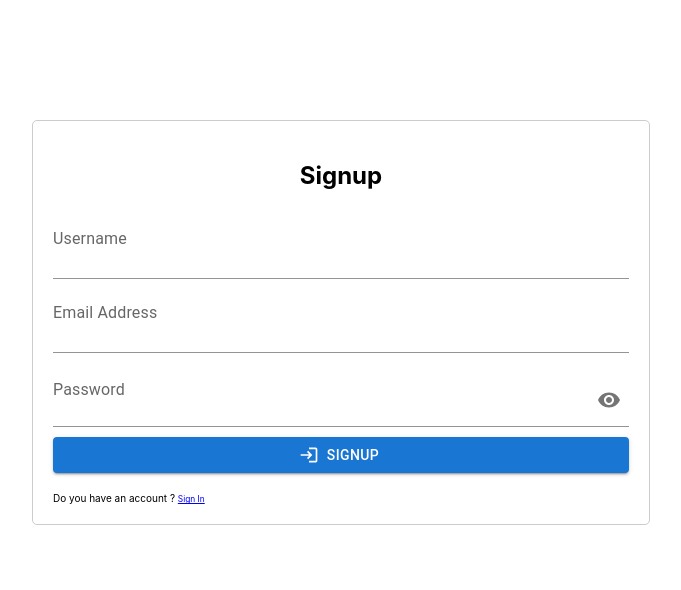
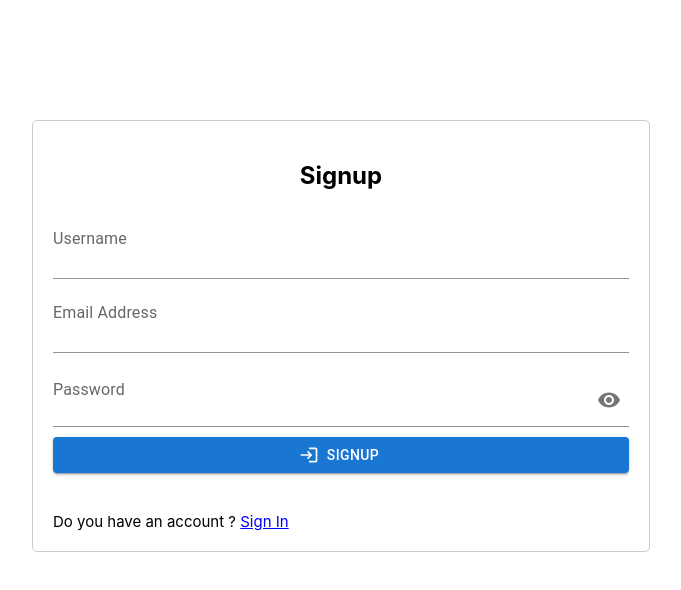
Before and after one commit to FedBio01/sms-campaigns-frontend, a React (Create React App) app: page /signup in a window 1280 px wide. Shown: the top 590 px of the page, without its empty margins (299-980 px from the left). Built offline with nearby package versions, Linux system fonts and the light colour scheme.

Commit message:
sistemazione pagine login signup e navigate

```diff
--- a/src/Pages/Campaign/createCampaigns.js
+++ b/src/Pages/Campaign/createCampaigns.js
@@ -36,7 +36,7 @@ function CampaignForm() {
       });
         swal("Campaign created", "", "success")
           .then(() => {
-            navigate("/SendCampaigns");
+            navigate("/send-campaigns");
           });
     } catch (error) {
       console.error(error);
--- a/src/Pages/Login/Login.js
+++ b/src/Pages/Login/Login.js
@@ -156,10 +156,10 @@ const Login = () => {
         </Stack>
       )}
 
-      <div style={{ marginTop: "7px", fontSize: "10px" }} margin="left">
+      <div style={{ marginTop: "20px", fontSize: "15px" }} margin="left">
         <br />
         Don't have an account?{" "}
-        <small style={{ textDecoration: "underline", color: "blue" }} onClick={() => {navigate("/signup")}}>
+        <small style={{ textDecoration: "underline", color: "blue", fontSize: "15px" }} onClick={() => {navigate("/signup")}}>
           Sign Up
         </small>
       </div>
--- a/src/Pages/SignUp/Signup.js
+++ b/src/Pages/SignUp/Signup.js
@@ -87,7 +87,10 @@ const SignUp = () => {
         if(data.status != null && data.status!==200)
         swal("Error",data.message,"error");
 
-        else  swal("Success","","success");
+        else{
+          swal("Success","","success");
+          navigate("/login")
+        }
       })
       .catch((error) => {
        alert("Registration failed due to: " + error.message);
@@ -175,10 +178,10 @@ const SignUp = () => {
         </Button>
       </div>
 
-      <div style={{ marginTop: "7px", fontSize: "10px" }} margin="left">
+      <div style={{ marginTop: "20px", fontSize: "15px" }} margin="left">
         <br />
-        Do you have an account ?{" "}
-        <small style={{ textDecoration: "underline", color: "blue" }} onClick={() => {navigate("/login")}}>
+        Do you have an account ? {" "}
+        <small style={{ textDecoration: "underline", color: "blue",  fontSize: "15px"}} onClick={() => {navigate("/login")}}>
           Sign In
         </small>
       </div>
```
